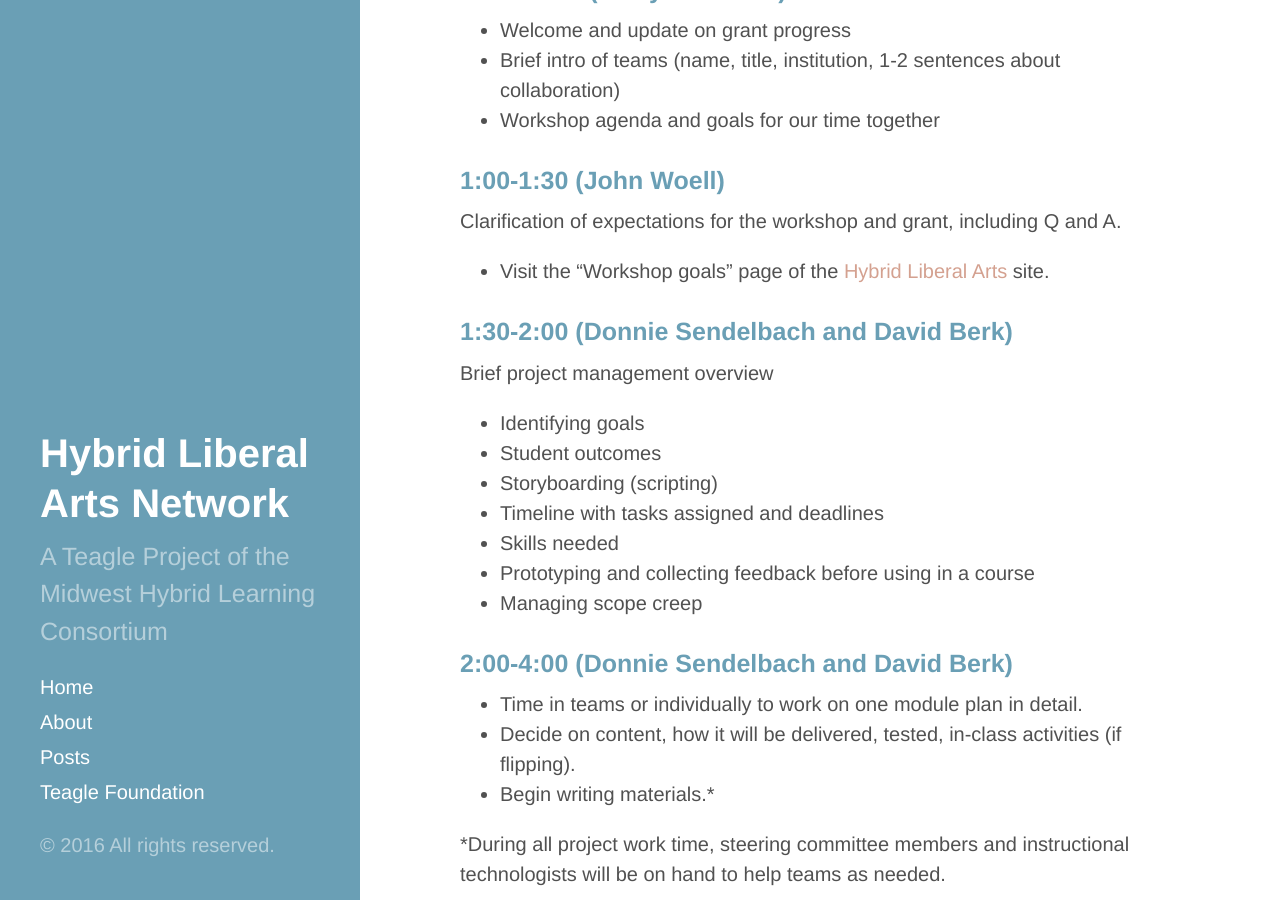
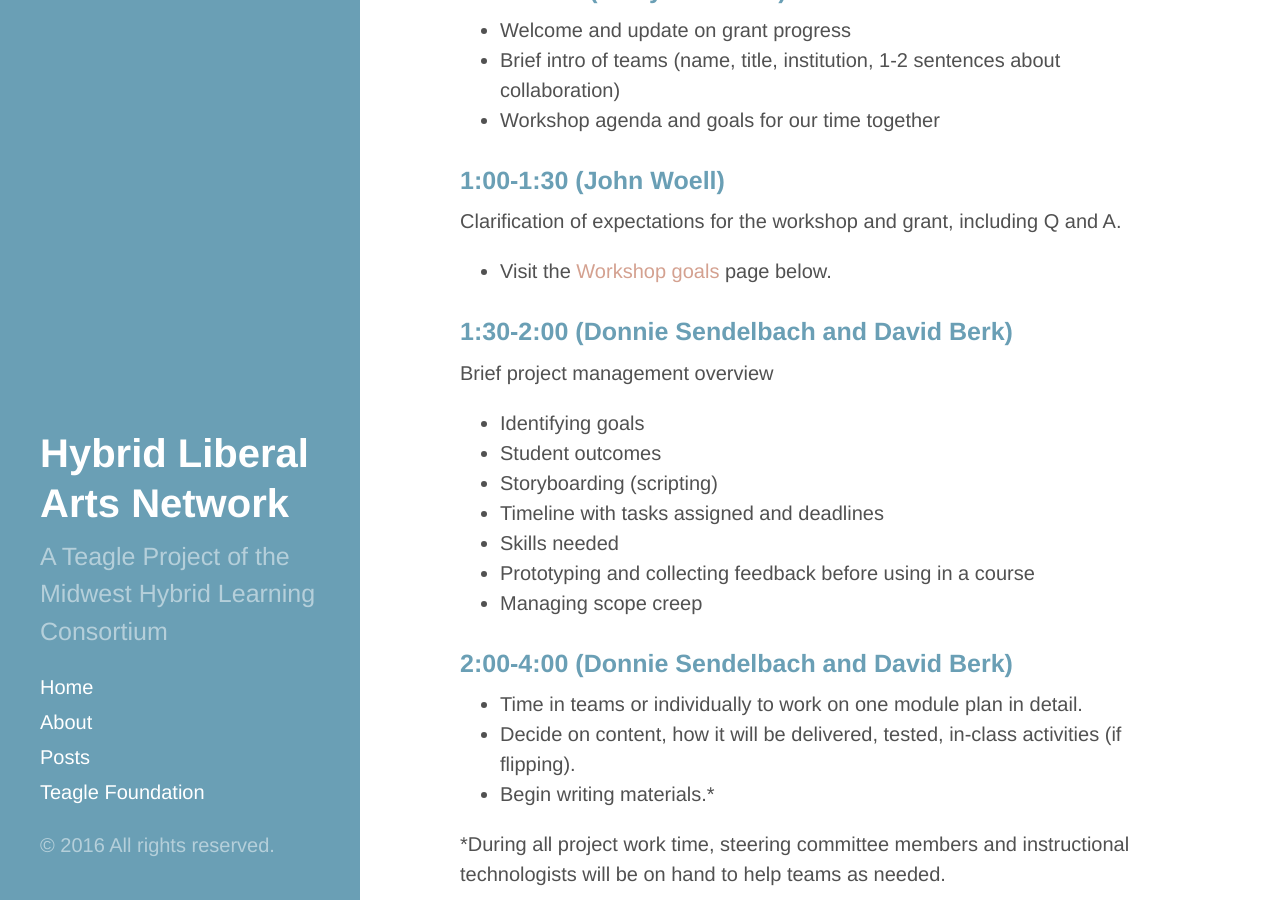
Before and after one commit to hybrid-liberal-arts/hybrid-liberal-arts.github.io, a Jekyll site: the page built from _posts/2016-04-06-2016-workshop-schedule.md, in a window 1280 px wide and 900 px high, scrolled down 408 px. Built offline with Jekyll 4.4.1, drawn with Linux system fonts in a browser that asks for light colours; Markdown is read by kramdown in place of the engine named in the settings.

```diff
--- a/Gemfile
+++ b/Gemfile
@@ -2,6 +2,7 @@ source 'https://rubygems.org'
 
 require 'json'
 require 'open-uri'
+require 'jekyll-paginate'
 versions = JSON.parse(open('https://pages.github.com/versions.json').read)
 
 gem 'github-pages', versions['github-pages']
--- a/_posts/2016-04-06-2016-workshop-schedule.md
+++ b/_posts/2016-04-06-2016-workshop-schedule.md
@@ -13,7 +13,7 @@ title: 2016 Workshop Schedule
 ###1:00-1:30 (John Woell)
 Clarification of expectations for the workshop and grant, including Q and A.
 
-- Visit the “Workshop goals” page of the [Hybrid Liberal Arts](hybridliberalarts.org) site.
+- Visit the [Workshop goals](http://hybridliberalarts.org/2016/04/05/workshop-goals/) page below.
 
 ###1:30-2:00 (Donnie Sendelbach and David Berk)
 Brief project management overview
```
Also changed, not shown: Gemfile.lock.
